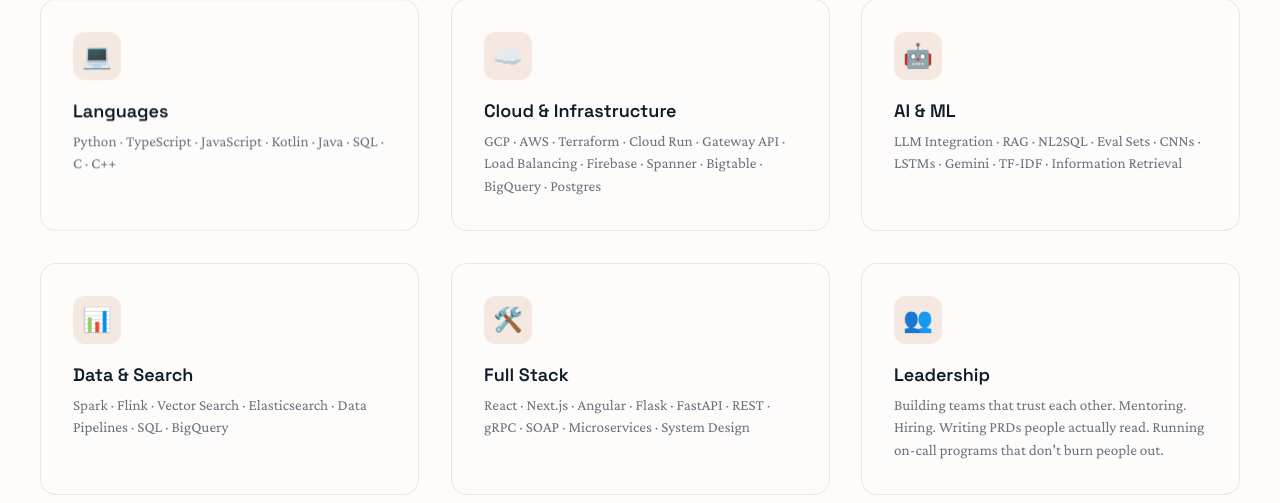
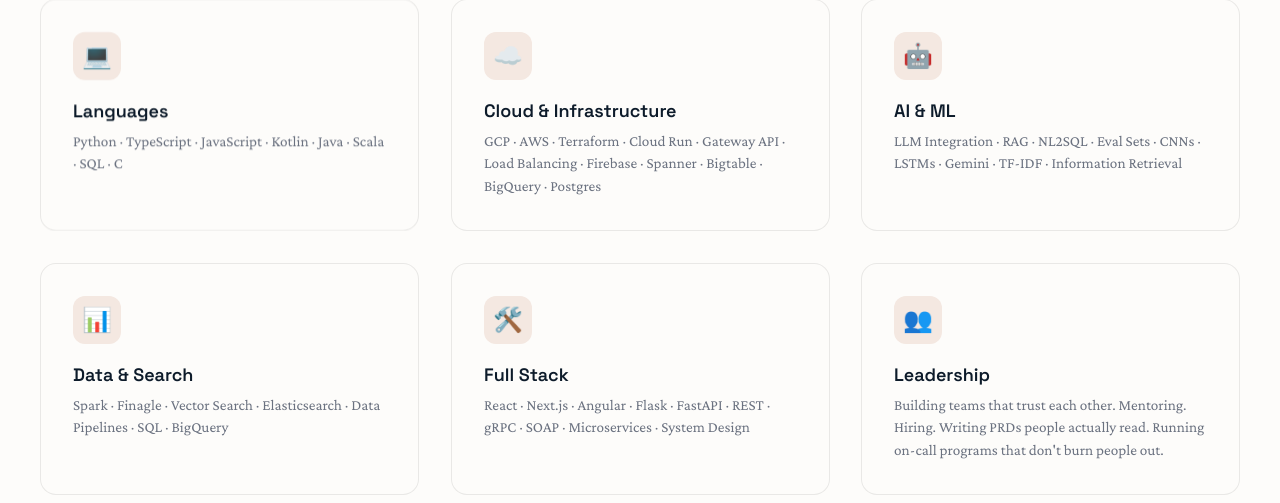
Before and after one commit to Masha-L/masha-l.github.io, a Jekyll site: the page built from work.md, in a window 1280 px wide and 900 px high, scrolled down 5254 px. Shown: the part 128-631 px from the top of the window. Built offline with Jekyll 4.4.1, drawn with Linux system fonts in a browser that asks for light colours.

Commit message:
Update skills: add Scala, Finagle; remove C++, Flink, news supervisor mention

```diff
--- a/work.md
+++ b/work.md
@@ -236,7 +236,7 @@ permalink: /work/
       <div class="card">
         <div class="card-icon">💻</div>
         <h3 class="card-title">Languages</h3>
-        <p class="card-text">Python · TypeScript · JavaScript · Kotlin · Java · SQL · C · C++</p>
+        <p class="card-text">Python · TypeScript · JavaScript · Kotlin · Java · Scala · SQL · C</p>
       </div>
       <div class="card">
         <div class="card-icon">☁️</div>
@@ -251,7 +251,7 @@ permalink: /work/
       <div class="card">
         <div class="card-icon">📊</div>
         <h3 class="card-title">Data & Search</h3>
-        <p class="card-text">Spark · Flink · Vector Search · Elasticsearch · Data Pipelines · SQL · BigQuery</p>
+        <p class="card-text">Spark · Finagle · Vector Search · Elasticsearch · Data Pipelines · SQL · BigQuery</p>
       </div>
       <div class="card">
         <div class="card-icon">🛠️</div>
```
Also changed, not shown: about.md (+1 -1 lines).
